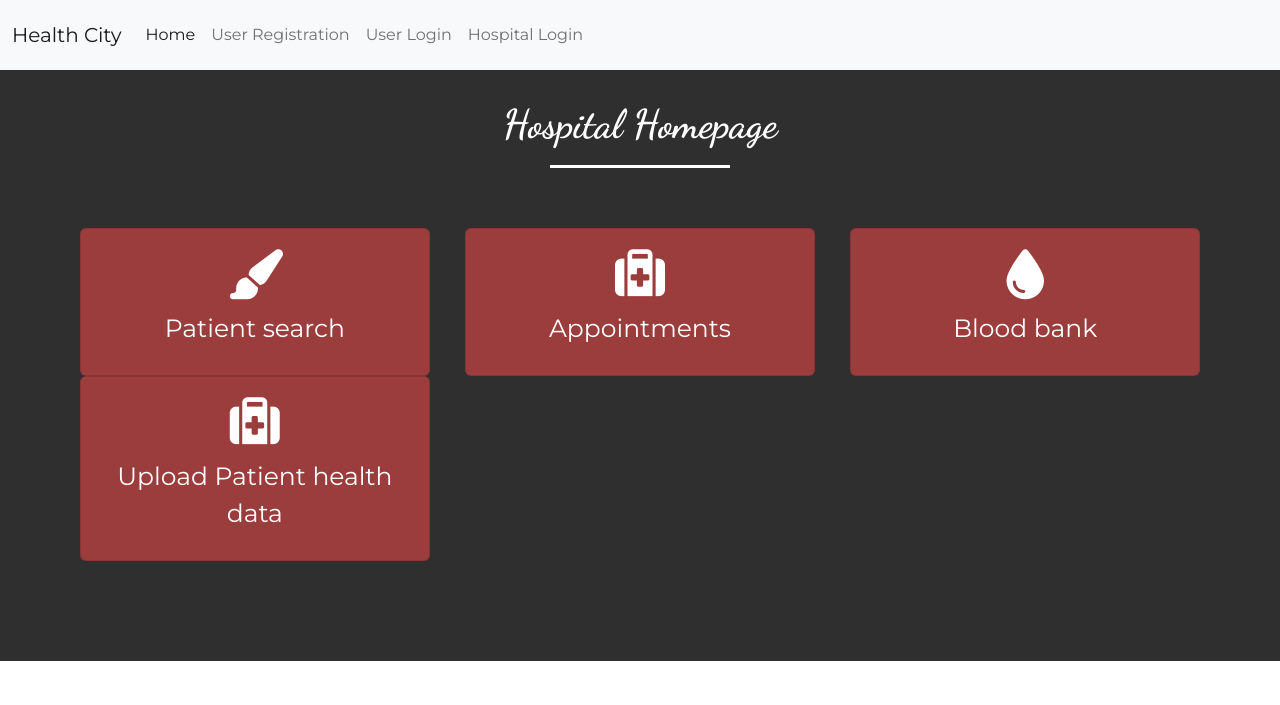
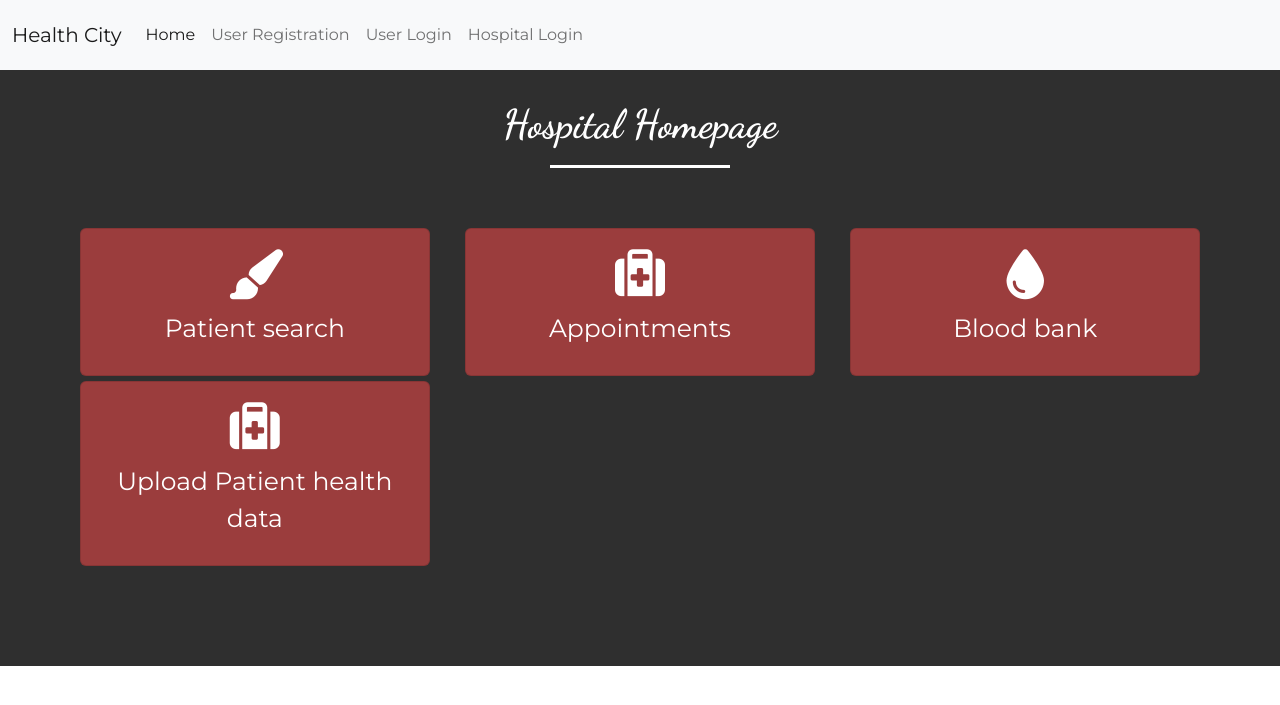
Before and after one commit to akash-r-prabhu/CodePoltergeist_AkashRPrabhu, a Flask app: page /hospital_homepage in a window 1280 px wide. Shown: the top 705 px of the page. Run offline with Flask 2, Linux system fonts and the light colour scheme; some libraries are stand-ins or nearby versions.

Commit message:
fix small gap in previous commit

```diff
--- a/templates/hospital_homepage.html
+++ b/templates/hospital_homepage.html
@@ -711,7 +711,8 @@ footer span a:hover{
 
                         </div>
                 </div>
-                <div class="card" onclick='window.location="/upload_health"'>
+
+                <div class="card" onclick='window.location="/upload_health"' style="margin-top: 5px;">
                     <div class="box">
                         <i class="fa fa-medkit"></i>
                         <a href="/upload_health" style= "text-decoration: none;color: white;">
```
